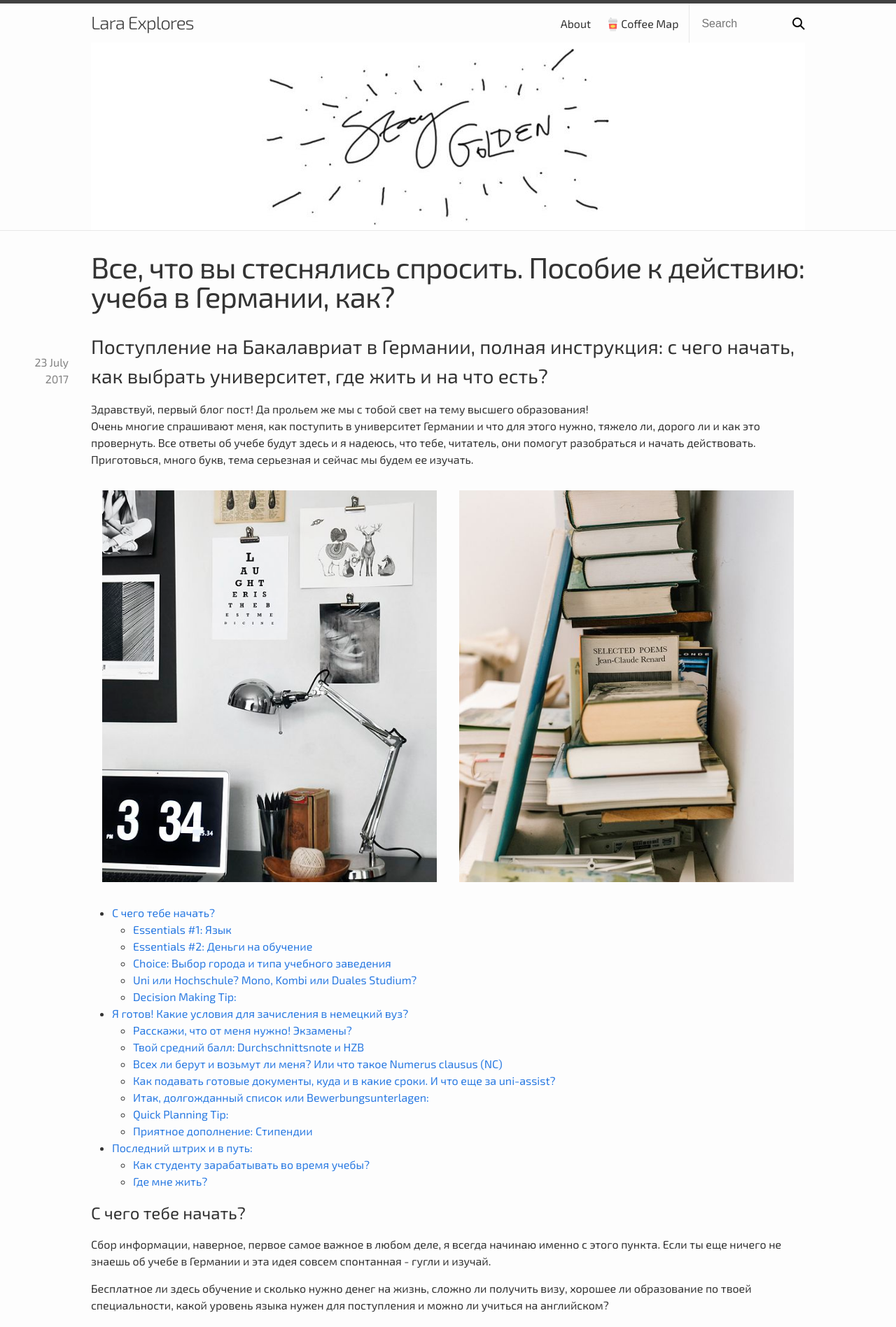
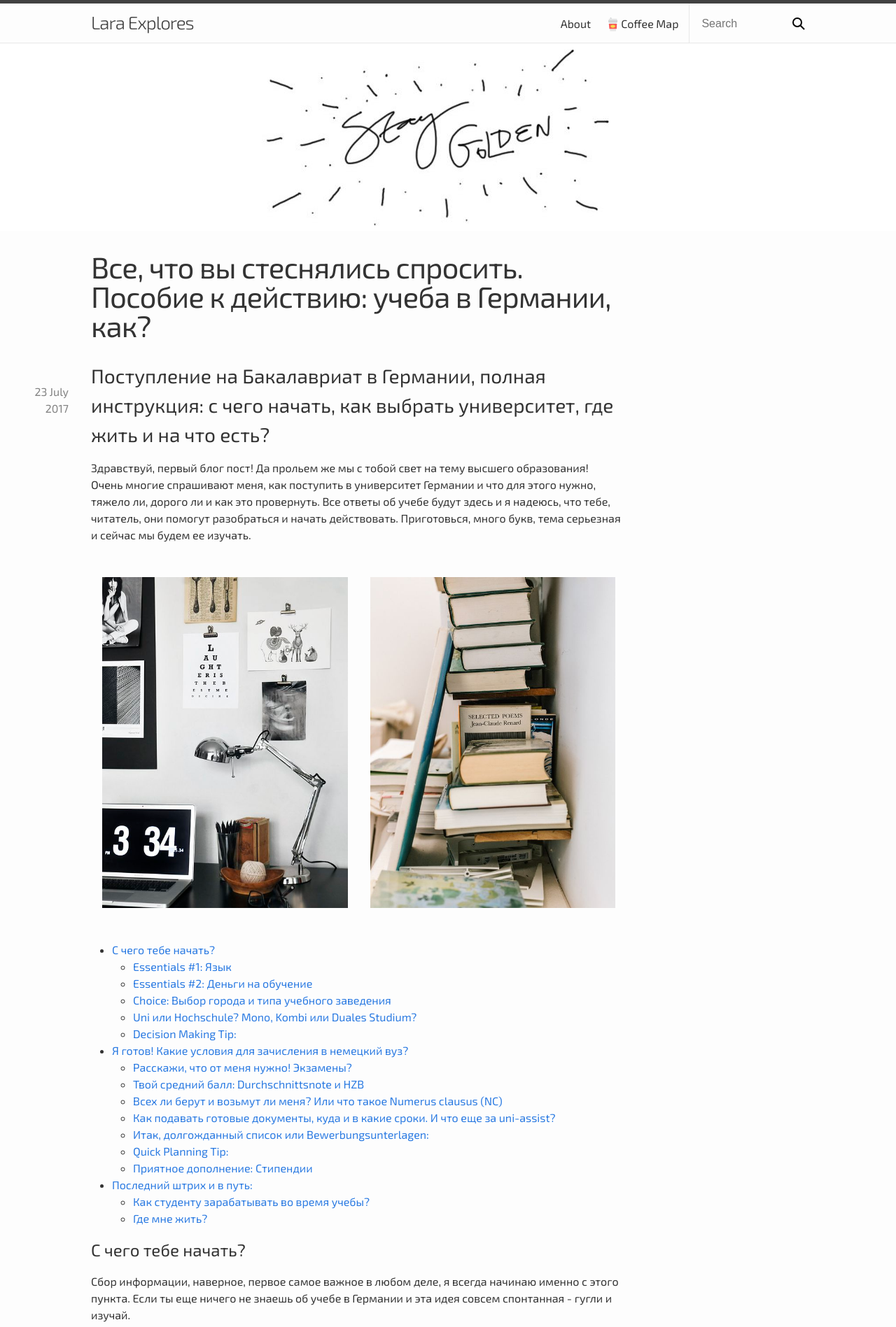
Before and after one commit to djagya/lara-blog, a Jekyll site: the page built from _posts/2017-07-23-stat-studentom-v-germanii.md, in a window 1280 px wide. Shown: the top 1897 px of the page at 70% size. Built offline with Jekyll 4.4.1, drawn with Linux system fonts in a browser that asks for light colours; nearby versions of some CDN libraries; comment, search, counter and statistics services are not loaded.

```diff
--- a/_includes/header.html
+++ b/_includes/header.html
@@ -1,4 +1,5 @@
 <header class="site-header">
+    <div class="header-main">
         <div class="wrapper">
             {% assign default_paths = site.pages | map: "path" %}
             {% assign page_paths = site.header_pages | default: default_paths %}
@@ -29,9 +30,9 @@
                     <span class="icon">{% include svg/search-button.svg %}</span>
                 </div>
             </nav>
-
+        </div>
+    </div>
     <div class="header-banner">
         <img src="{{ '/assets/images/static/header.jpg' | relative_url }}">
     </div>
-    </div>
 </header>
--- a/_includes/icon-instagram.html
+++ b/_includes/icon-instagram.html
@@ -1,3 +1,3 @@
-<a href="https://instagram.com/{{ include.username }}" target="_blank">
+<a href="https://instagram.com/{{ include.username }}" target="_blank" rel="nofollow me">
     <span class="icon icon--instagram">{% include svg/icon-instagram.svg %}</span><span
         class="username">{{ include.username }}</span></a>
--- a/_sass/minima/_layout.scss
+++ b/_sass/minima/_layout.scss
@@ -1,10 +1,10 @@
 .site-header {
   border-top: 5px solid $grey-color-dark;
-  border-bottom: 1px solid $grey-color-light;
-  min-height: $spacing-unit * 1.865;
 
-  // Positioning context for the mobile navigation icon
-  position: relative;
+  .header-main {
+    border-bottom: 1px solid $grey-color-light;
+    min-height: $spacing-unit * 1.865;
+  }
 
   @include media-query($on-palm) {
     border-bottom: none;
@@ -49,13 +49,12 @@
 
     .site-title {
       text-align: center;
-      border-bottom: 1px solid $grey-color-light;
       margin: 0 (-$spacing-unit / 2);
     }
 
     .nav-menu {
       text-align: center;
-      margin-left: 0;
+      margin: 0;
     }
 
     .page-link {
@@ -143,9 +142,13 @@
   display: flex;
   justify-content: space-between;
 
+  #main {
+    flex-basis: 75%;
+  }
+
   #sidebar {
     margin-left: $spacing-unit;
-    min-width: 25%;
+    flex-basis: 25%;
   }
 
   @include media-query($on-palm) {
@@ -172,9 +175,15 @@
     text-align: center;
 
     img {
+      margin-bottom: $spacing-unit/2;
+
       @include media-query($on-palm) {
-          max-width: 50%;
+        max-width: 50%;
       }
+    }
+
+    p {
+      text-align: left;
     }
   }
 
```
Also changed, not shown: _layouts/withSidebar.html (+15 -2 lines). Lines whose indentation alone changed are shown as unchanged.
